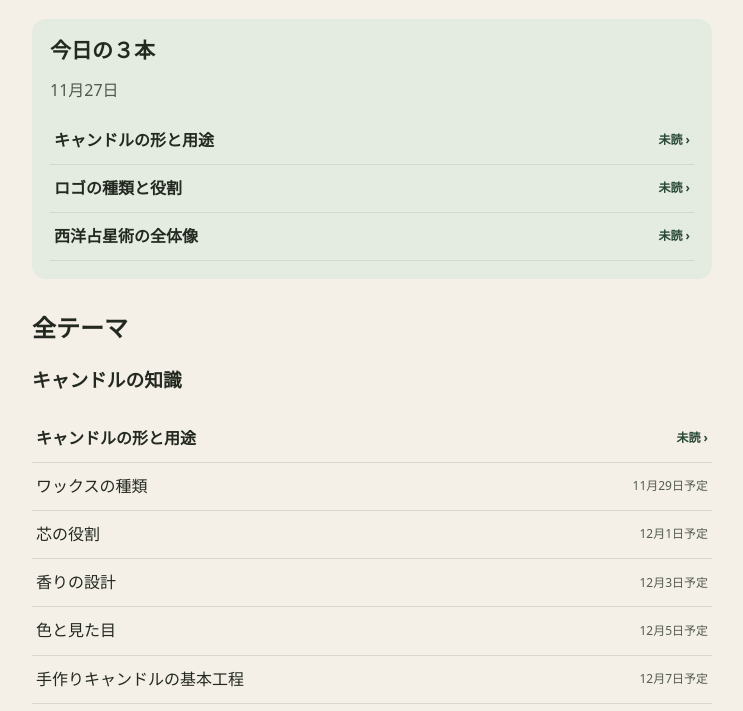
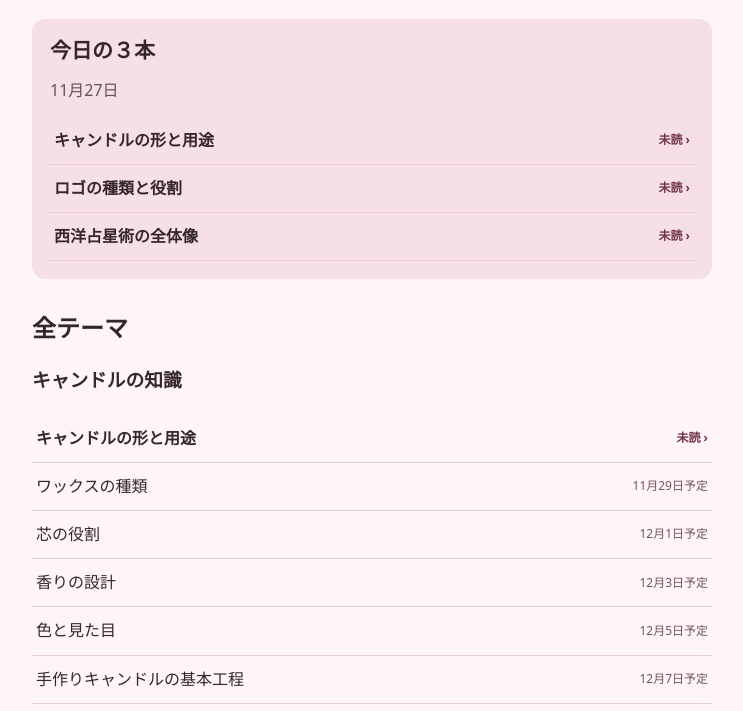
Before and after one commit to hy-app-web/my-learning-shelf, a plain HTML site: page index.html in a window 1280 px wide. Shown: the part 216-927 px from the top of the page, without its empty margins (268-1011 px from the left). Drawn offline with Linux system fonts and the light colour scheme.

Commit message:
Use a soft pink palette

```diff
--- a/index.html
+++ b/index.html
@@ -4,24 +4,24 @@
 <meta charset="utf-8">
 <meta name="viewport" content="width=device-width,initial-scale=1,viewport-fit=cover">
 <meta name="robots" content="noindex,nofollow">
-<meta name="theme-color" content="#f4f0e7">
+<meta name="theme-color" content="#fff4f7">
 <meta name="apple-mobile-web-app-capable" content="yes">
 <link rel="manifest" href="app.webmanifest">
 <link rel="apple-touch-icon" href="icon-192.png">
 <title>自分だけの教科書</title>
 <style>
-:root{color-scheme:light;--paper:#f4f0e7;--ink:#232921;--green:#294836;--line:#d7d8ca}
+:root{color-scheme:light;--paper:#fff4f7;--ink:#35262d;--accent:#74354e;--line:#e8cdd7}
 *{box-sizing:border-box}body{margin:0;background:var(--paper);color:var(--ink);font:16px/1.7 system-ui,sans-serif}
 main{width:min(100% - 36px,680px);margin:0 auto;padding:clamp(34px,7vw,77px) 0 max(48px,env(safe-area-inset-bottom))}
 h1,h2{font-family:"Hiragino Mincho ProN","Yu Mincho",serif;line-height:1.35;margin:0 0 12px}
-h1{font-size:clamp(28px,7vw,48px)}h2{font-size:24px}header{border-bottom:2px solid var(--green);padding-bottom:18px}
-p{margin:0 0 12px}.muted,small{color:#51594c}.today{margin:22px 0 34px;padding:18px;background:#e4ebe0;border-radius:14px}.today h2{font-size:21px}
+h1{font-size:clamp(28px,7vw,48px)}h2{font-size:24px}header{border-bottom:2px solid var(--accent);padding-bottom:18px}
+p{margin:0 0 12px}.muted,small{color:#66515b}.today{margin:22px 0 34px;padding:18px;background:#f7dfe8;border-radius:14px}.today h2{font-size:21px}
 section.category{margin:0 0 28px}ul{list-style:none;margin:0;padding:0}li{border-bottom:1px solid var(--line)}
 .row{display:flex;align-items:center;justify-content:space-between;gap:10px;padding:10px 4px;min-height:46px;width:100%;text-align:left}
-button{font:inherit;cursor:pointer}button.row{border:0;background:transparent;color:var(--ink);font-weight:600}button.row:hover{color:var(--green);text-decoration:underline}
-.badge{font-size:12px;font-weight:600;white-space:nowrap;color:var(--green)}.planned .badge{color:#555b52;font-weight:400}
-article{margin-top:24px}article p{line-height:2}article h1{font-size:clamp(25px,6vw,39px)}.back{color:var(--green);text-decoration:underline}.action{background:var(--green);border:0;color:white;padding:11px 18px;border-radius:9px;margin-top:14px}.action[aria-pressed=true]{background:#e4ebe0;color:var(--green)}footer{color:#51594c;font-size:13px}
-:focus-visible{outline:2px solid #976426;outline-offset:3px}
+button{font:inherit;cursor:pointer}button.row{border:0;background:transparent;color:var(--ink);font-weight:600}button.row:hover{color:var(--accent);text-decoration:underline}
+.badge{font-size:12px;font-weight:600;white-space:nowrap;color:var(--accent)}.planned .badge{color:#6e5662;font-weight:400}
+article{margin-top:24px}article p{line-height:2}article h1{font-size:clamp(25px,6vw,39px)}.back{color:var(--accent);text-decoration:underline}.action{background:var(--accent);border:0;color:white;padding:11px 18px;border-radius:9px;margin-top:14px}.action[aria-pressed=true]{background:#f7dfe8;color:var(--accent)}footer{color:#66515b;font-size:13px}
+:focus-visible{outline:2px solid #913b62;outline-offset:3px}
 </style>
 <script defer src="lessons.js"></script>
 <script defer src="app.js"></script>
```
Also changed, not shown: app.webmanifest.
